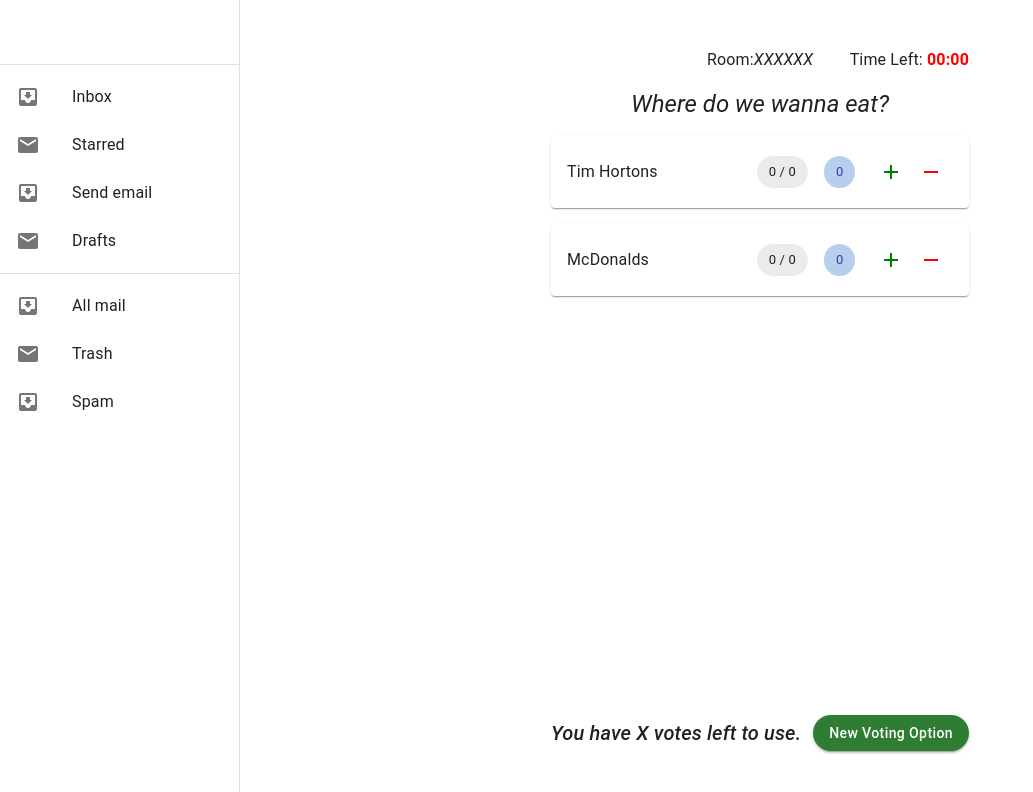
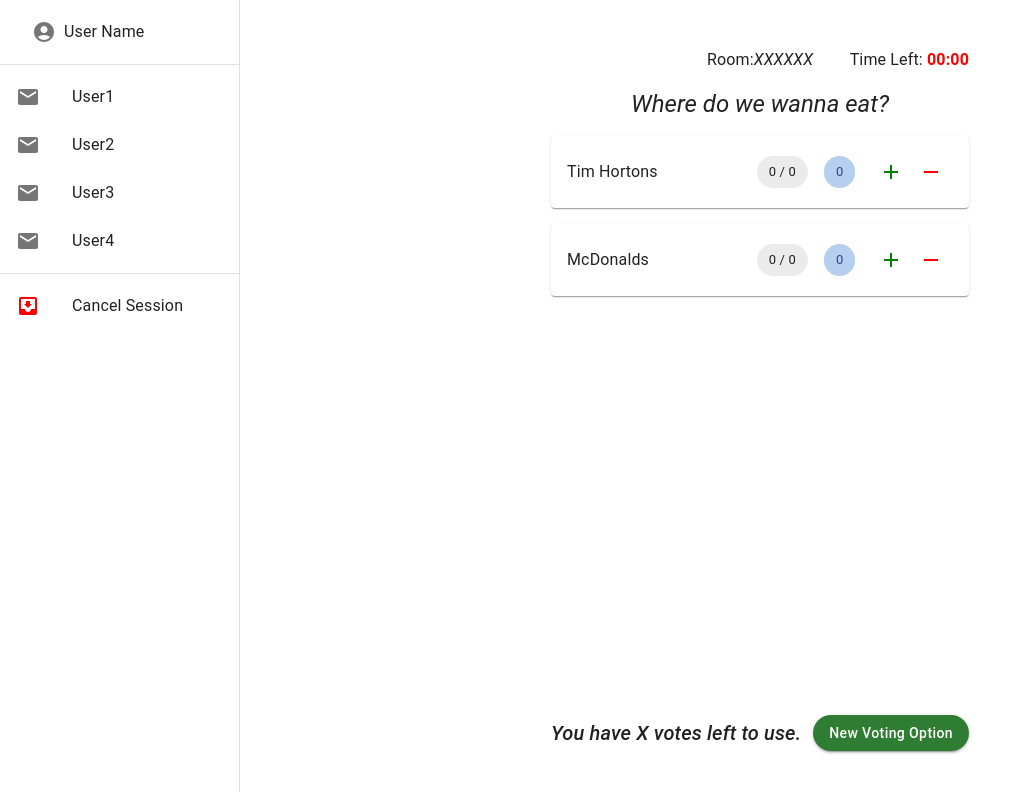
Before and after one commit to Katie500/Decidr, a React (Create React App) app in the folder client/: page /room in a window 1280 px wide. Shown: the top 792 px of the page, without its empty margins (0-1033 px from the left). Built offline with nearby package versions, Linux system fonts and the light colour scheme; no server answers; the HTML template or start-up script is replaced by a standard one.

Commit message:
added hardcoded users to drawer

```diff
--- a/client/src/pages/Room/Drawer.jsx
+++ b/client/src/pages/Room/Drawer.jsx
@@ -13,16 +13,15 @@
 import ListItemText from '@mui/material/ListItemText';
 import InboxIcon from '@mui/icons-material/MoveToInbox';
 import MailIcon from '@mui/icons-material/Mail';
-import { useState } from 'react';
-import { useMediaQuery } from '@mui/material';
+import { IconButton, useMediaQuery } from '@mui/material';
 import { useEffect } from 'react';
+import AccountCircleIcon from '@mui/icons-material/AccountCircle';
 
 export default function PermanentDrawerLeft({
   open,
   setDrawerOpen,
   drawerWidth,
 }) {
-  console.log('drawer is :', open);
   const isMobile = useMediaQuery((theme) => theme.breakpoints.down('md'));
 
   useEffect(() => {
@@ -52,14 +51,21 @@
         onClose={() => setDrawerOpen(false)}
         anchor="left"
       >
-        <Toolbar />
+        <Toolbar>
+          <IconButton>
+            <AccountCircleIcon />
+          </IconButton>
+          <Typography noWrap component="div">
+            User Name
+          </Typography>
+        </Toolbar>
         <Divider />
         <List>
-          {['Inbox', 'Starred', 'Send email', 'Drafts'].map((text, index) => (
+          {['User1', 'User2', 'User3', 'User4'].map((text, index) => (
             <ListItem key={text} disablePadding>
               <ListItemButton>
                 <ListItemIcon>
-                  {index % 2 === 0 ? <InboxIcon /> : <MailIcon />}
+                  <MailIcon />
                 </ListItemIcon>
                 <ListItemText primary={text} />
               </ListItemButton>
@@ -68,16 +74,14 @@
         </List>
         <Divider />
         <List>
-          {['All mail', 'Trash', 'Spam'].map((text, index) => (
-            <ListItem key={text} disablePadding>
-              <ListItemButton>
-                <ListItemIcon>
-                  {index % 2 === 0 ? <InboxIcon /> : <MailIcon />}
-                </ListItemIcon>
-                <ListItemText primary={text} />
-              </ListItemButton>
-            </ListItem>
-          ))}
+          <ListItem disablePadding>
+            <ListItemButton>
+              <ListItemIcon>
+                <InboxIcon sx={{ color: 'red' }} />
+              </ListItemIcon>
+              <ListItemText primary={'Cancel Session'} />
+            </ListItemButton>
+          </ListItem>
         </List>
       </Drawer>
     </Box>
```
